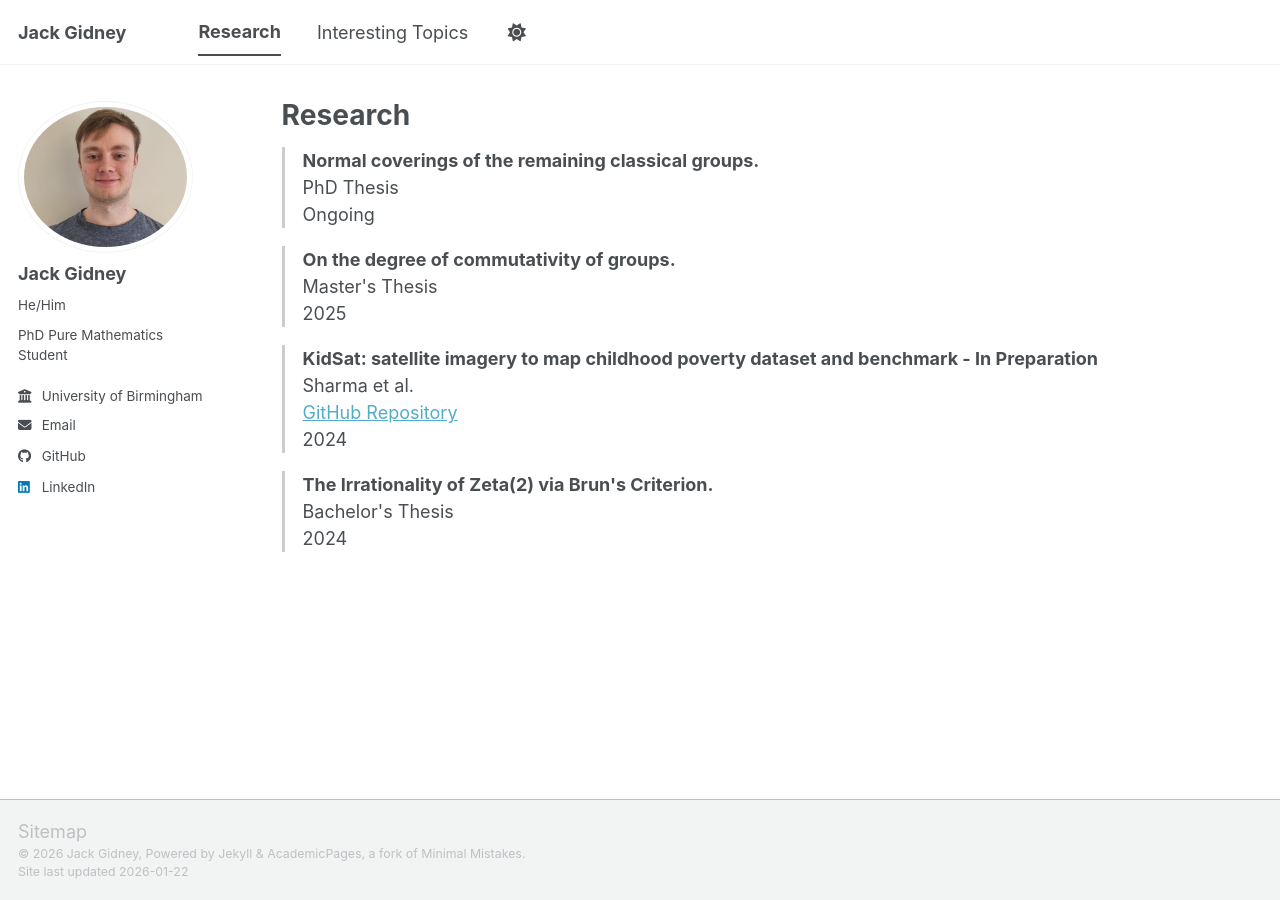
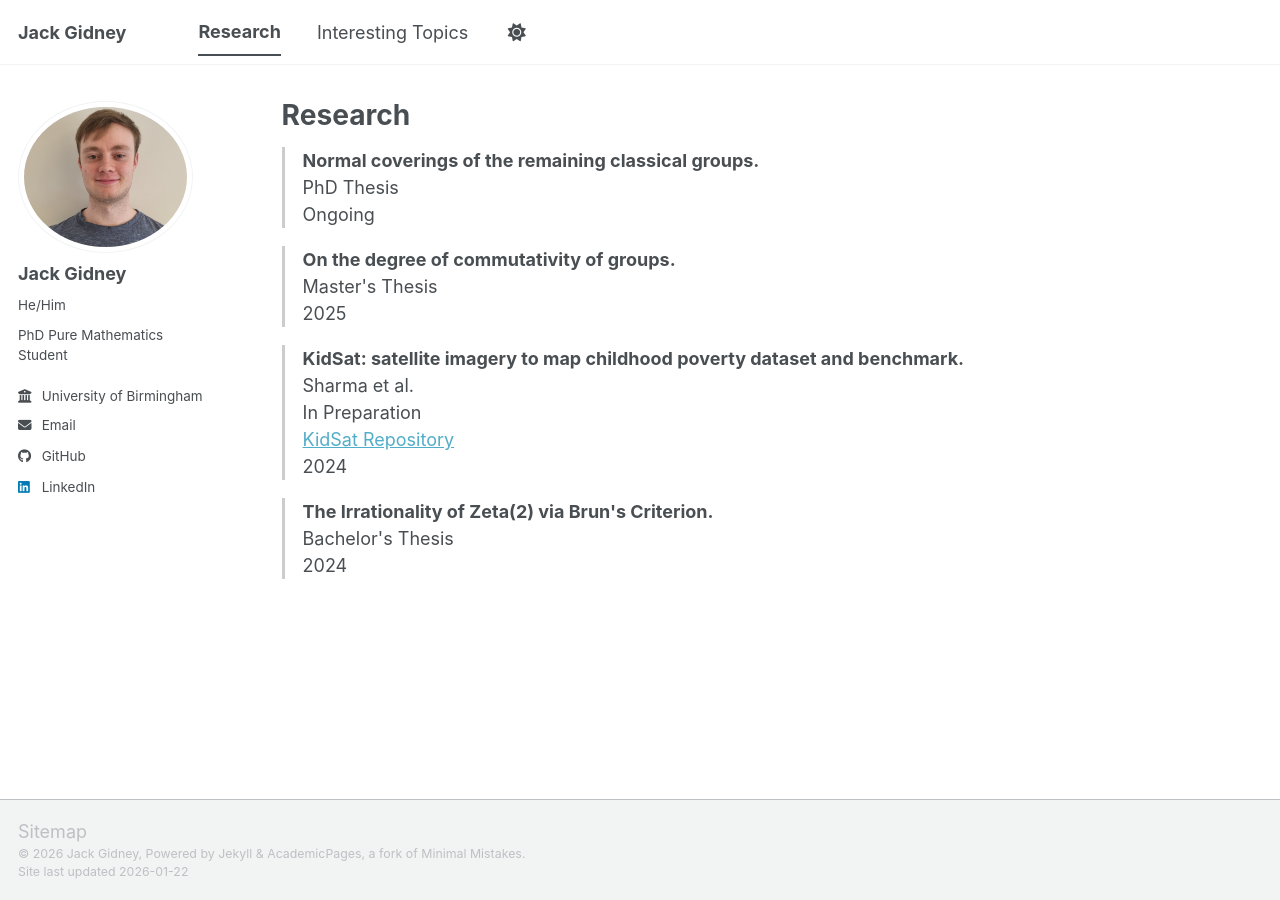
Before and after one commit to jgidney44/jgidney44.github.io, a Jekyll site: the page built from _pages/research.html, in a window 1280 px wide. Built offline with Jekyll 4.4.1, drawn with Linux system fonts in a browser that asks for light colours; a script bundle is joined from its source files by our own code; library files that are not in the unit come from our copies.

Commit message:
Update research.html

```diff
--- a/_pages/research.html
+++ b/_pages/research.html
@@ -24,11 +24,13 @@ Master's Thesis
 
 
 <div class="research-item">
-<span class="research-title">KidSat: satellite imagery to map childhood poverty dataset and benchmark - In Preparation</span>
+<span class="research-title">KidSat: satellite imagery to map childhood poverty dataset and benchmark.</span>
 <br>
 Sharma et al.
 <br>
-<a href="https://github.com/MLGlobalHealth/KidSat">GitHub Repository</a>
+In Preparation
+<br>
+<a href="https://github.com/MLGlobalHealth/KidSat">KidSat Repository</a>
 <br>
 2024
 </div>
```
